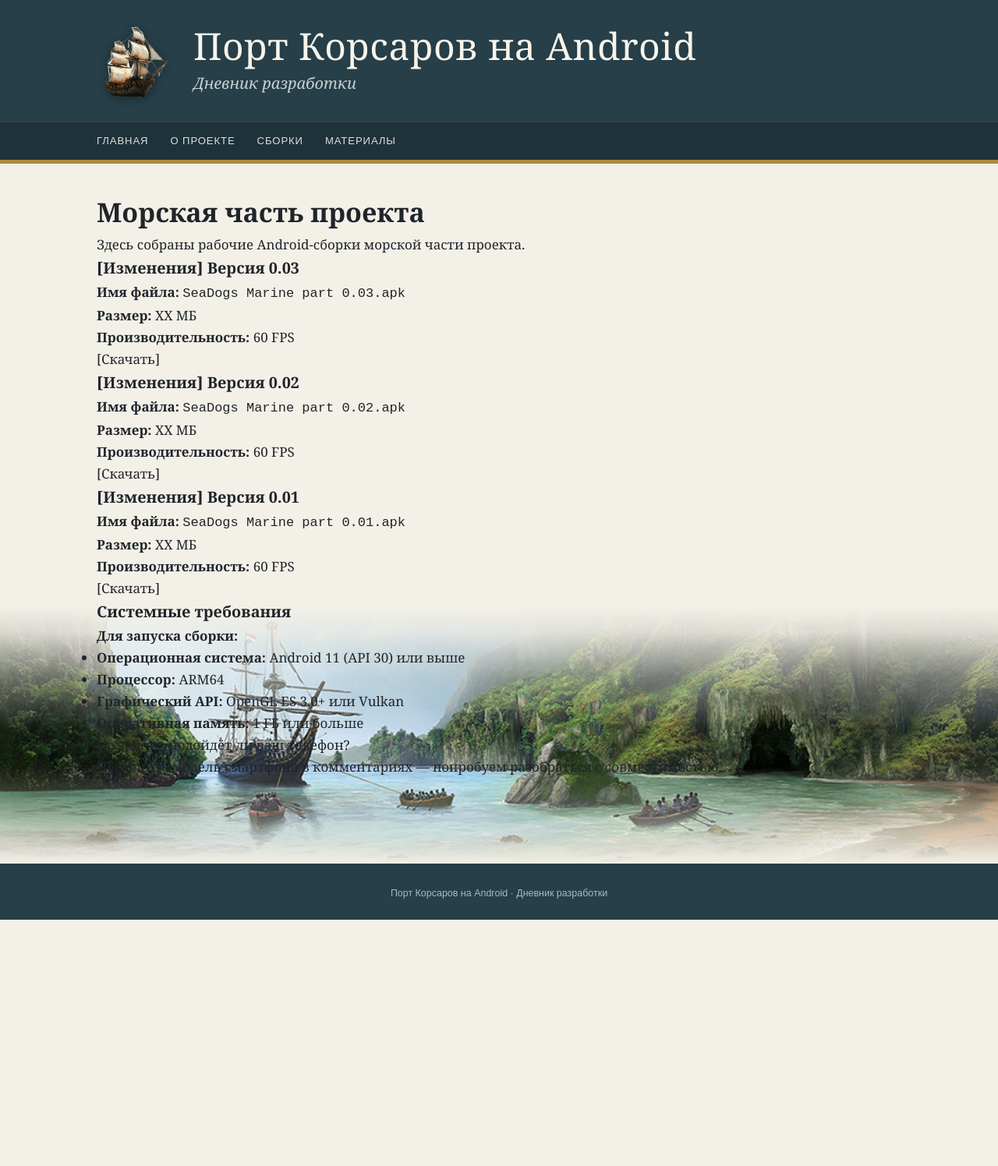
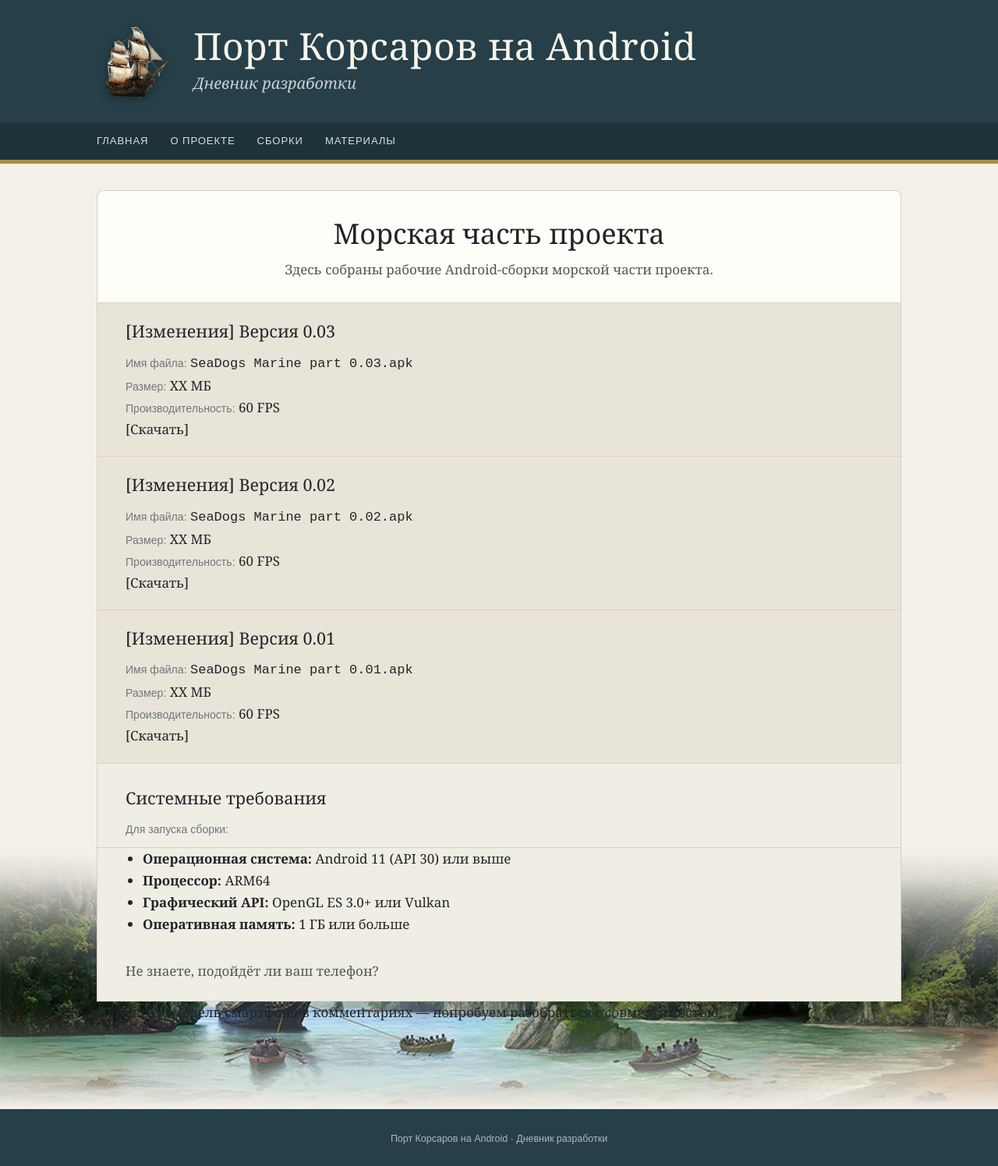
Before and after one commit to tislic/SeaDogsPort, a Jekyll site: the page built from сборки.md, in a window 1280 px wide. Shown: the whole page at 78% size. Built offline with Jekyll 4.4.1, drawn with Linux system fonts in a browser that asks for light colours; before the commit the page ends 1180 px from its top, so only the background shows below that.

Commit message:
Add page-specific body class support for Jekyll layouts

```diff
--- a/_layouts/default.html
+++ b/_layouts/default.html
@@ -18,7 +18,7 @@
 
 <link rel="stylesheet" href="{{ '/assets/style.css' | relative_url }}">
 </head>
-<body class="phase-{{ site.phase }}">
+<body class="phase-{{ site.phase }}{% if page.body_class %} {{ page.body_class }}{% endif %}">
 
 <header class="header">
   <div class="header-inner">
```
